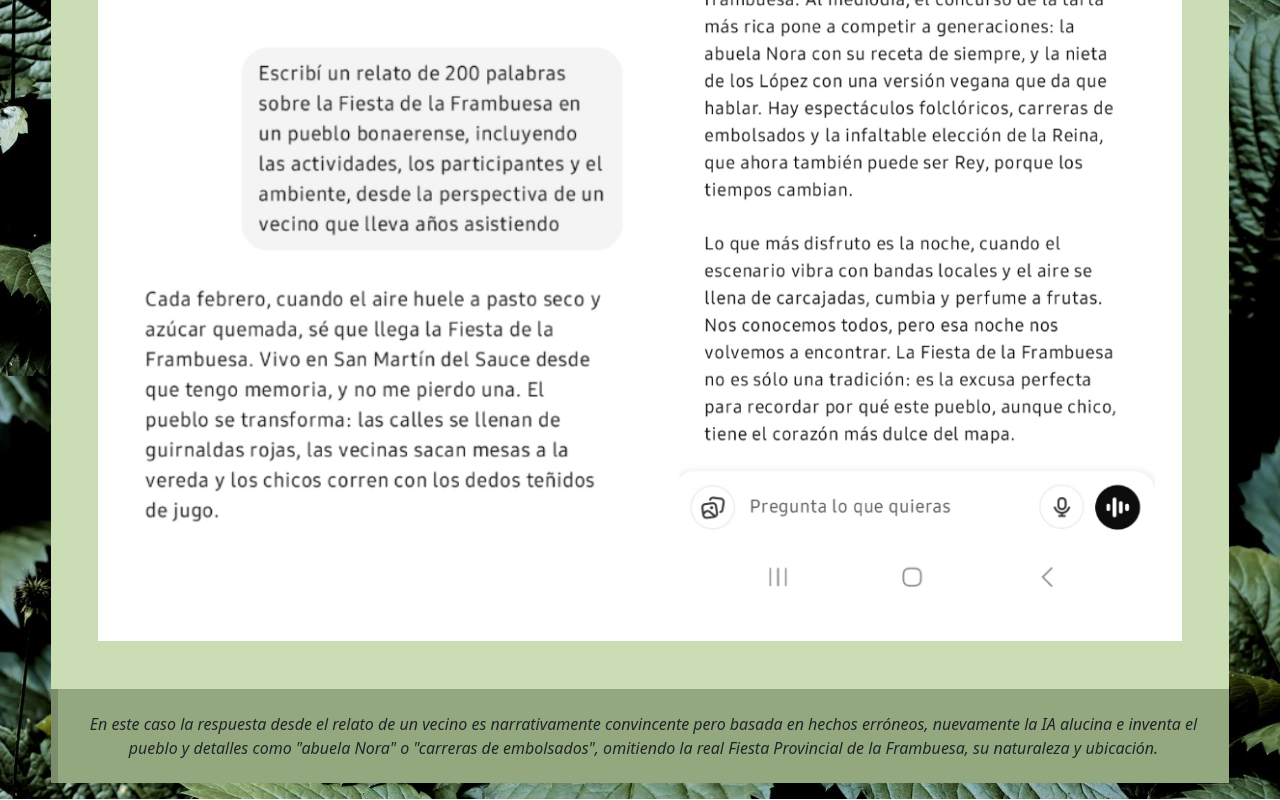
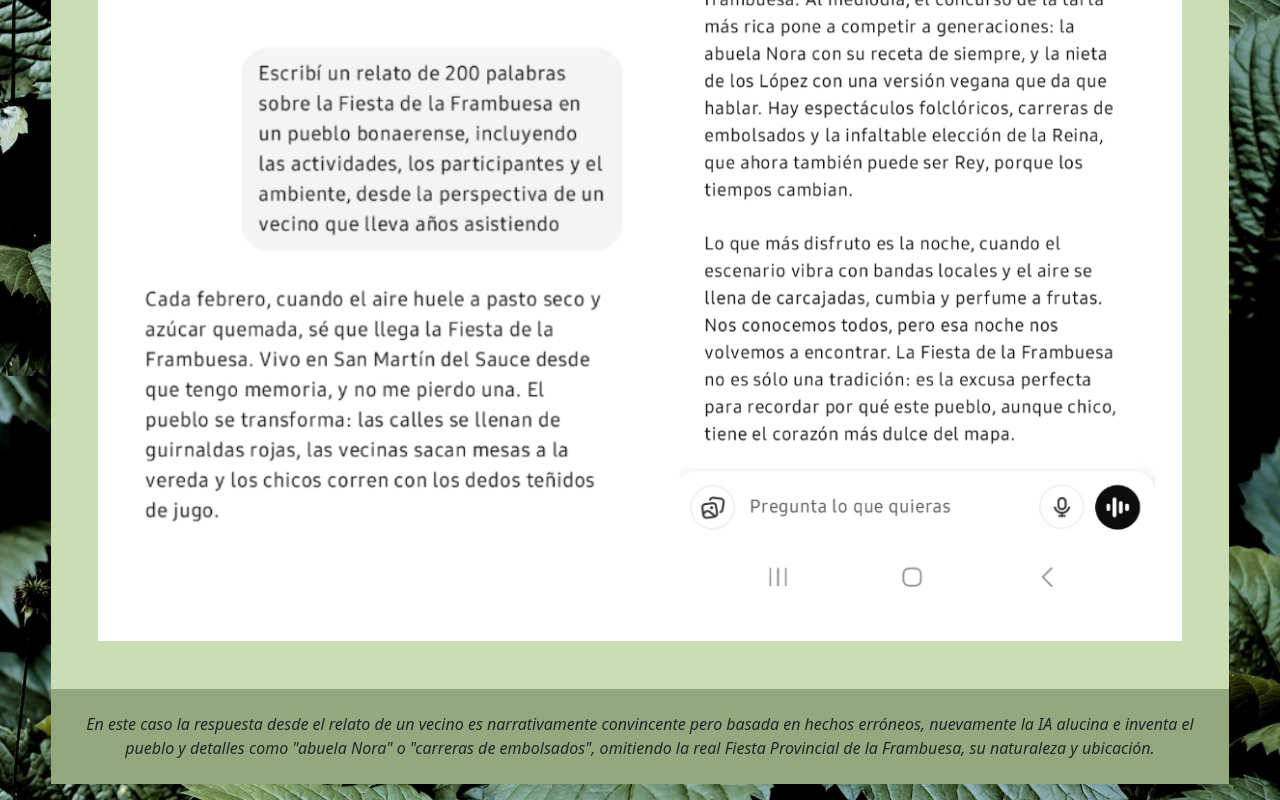
Before and after one commit to magaaperezz/prompts, a plain HTML site: page index2.html in a window 1280 px wide. Shown: the part 424-1224 px from the top of the page. Drawn offline with nearby package versions, Linux system fonts and the light colour scheme; a web font is replaced by a local one.

Commit message:
no border in subtext

```diff
--- a/style.css
+++ b/style.css
@@ -85,8 +85,6 @@ body {
 
 .subText {
     background-color: #93a87e;
-    border-left-style: solid;
-    border-left-color: #7b8d6a;
     border-left-width: 7px;
     font-style: oblique;
     width: 97%;
```
